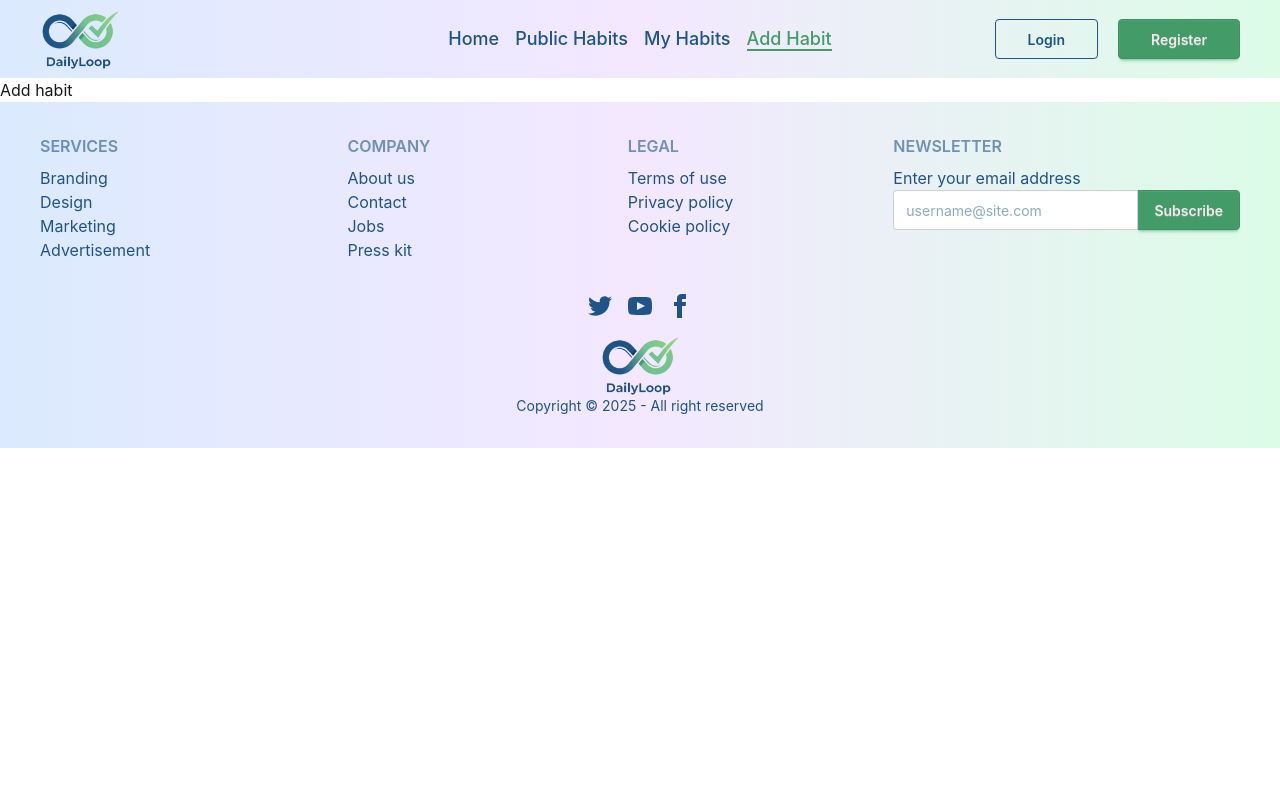
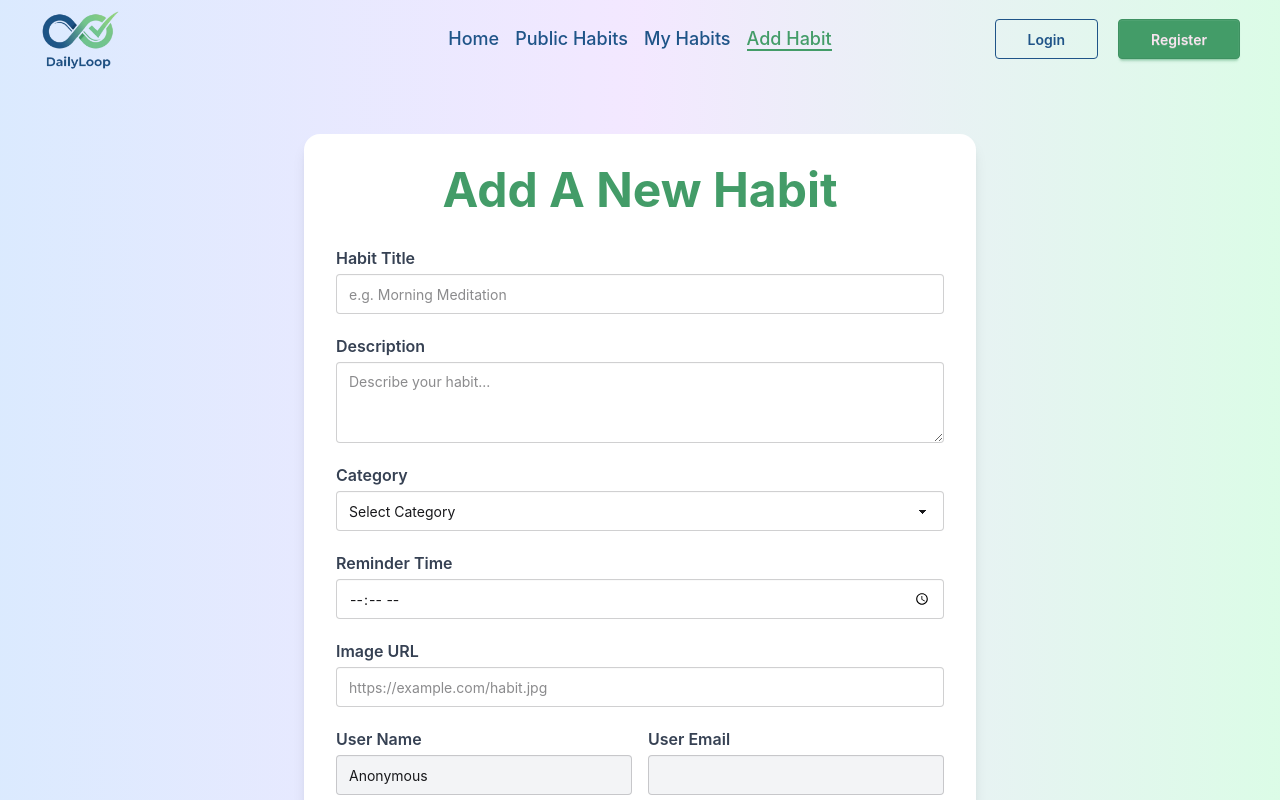
Before and after one commit to shamim1202/daily-loop-client, a React (Vite) app: page /add_habit in a window 1280 px wide. Shown: the top 800 px of the page. Built offline with nearby package versions, Linux system fonts and the light colour scheme; no server answers.

Commit message:
create add a habit route page and design it and make submit handler function

```diff
--- /dev/null
+++ b/src/pages/AddHabit/AddHabit.jsx
@@ -0,0 +1,185 @@
+import { useContext } from "react";
+import Swal from "sweetalert2";
+import { AuthContext } from "../../context/AuthProvider";
+
+const AddHabit = () => {
+  const { user, loading, setLoading } = useContext(AuthContext);
+  // Add a habit submit button function --------------------->
+  const handleAddHabit = async (e) => {
+    e.preventDefault();
+    setLoading(true);
+
+    const form = e.target;
+    const newHabit = {
+      title: form.title.value,
+      description: form.description.value,
+      category: form.category.value,
+      reminderTime: form.reminderTime.value,
+      imageUrl: form.imageUrl.value,
+      userEmail: user?.email,
+      userName: user?.displayName,
+      createdAt: new Date(),
+    };
+
+    try {
+      const res = await fetch("https://your-backend-server.com/habits", {
+        method: "POST",
+        headers: { "Content-Type": "application/json" },
+        body: JSON.stringify(newHabit),
+      });
+
+      const data = await res.json();
+
+      if (data.insertedId) {
+        Swal.fire({
+          icon: "success",
+          title: "Habit Added Successfully!",
+          text: `${newHabit.title} has been added to your loop.`,
+          showConfirmButton: false,
+          timer: 2000,
+        });
+        form.reset();
+      } else {
+        Swal.fire({
+          icon: "error",
+          title: "Failed to Add Habit",
+          text: "Something went wrong. Please try again.",
+        });
+      }
+    } catch (error) {
+      console.error(error);
+      Swal.fire({
+        icon: "error",
+        title: "Network Error",
+        text: "Could not connect to server. Please try later.",
+      });
+    } finally {
+      setLoading(false);
+    }
+  };
+
+  return (
+    <div className="md:max-w-7xl mx-auto min-h-screen bg-linear-to-r from-blue-100 via-purple-100 to-green-100 flex justify-center items-center py-6 md:py-14">
+      <div className="w-full max-w-2xl bg-white rounded-2xl shadow-lg p-8">
+        <h1 className="text-2xl md:text-5xl font-bold text-center text-secondary mb-8">
+          Add A New Habit
+        </h1>
+
+        <form onSubmit={handleAddHabit} className="space-y-5">
+          {/* ------------ Habit Title ------------ */}
+          <div>
+            <label className="block font-semibold text-gray-700">
+              Habit Title
+            </label>
+            <input
+              type="text"
+              name="title"
+              placeholder="e.g. Morning Meditation"
+              required
+              className="input input-bordered w-full mt-1"
+            />
+          </div>
+
+          {/* Description */}
+          <div>
+            <label className="block font-semibold text-gray-700">
+              Description
+            </label>
+            <textarea
+              name="description"
+              rows="3"
+              placeholder="Describe your habit..."
+              required
+              className="textarea textarea-bordered w-full mt-1"
+            ></textarea>
+          </div>
+
+          {/* Category Dropdown */}
+          <div>
+            <label className="block font-semibold text-gray-700">
+              Category
+            </label>
+            <select
+              name="category"
+              className="select select-bordered w-full mt-1"
+              required
+            >
+              <option value="">Select Category</option>
+              <option value="Morning">Morning</option>
+              <option value="Work">Work</option>
+              <option value="Fitness">Fitness</option>
+              <option value="Evening">Evening</option>
+              <option value="Study">Study</option>
+            </select>
+          </div>
+
+          {/* Reminder Time */}
+          <div>
+            <label className="block font-semibold text-gray-700">
+              Reminder Time
+            </label>
+            <input
+              type="time"
+              name="reminderTime"
+              required
+              className="input input-bordered w-full mt-1"
+            />
+          </div>
+
+          {/* Image URL */}
+          <div>
+            <label className="block font-semibold text-gray-700">
+              Image URL
+            </label>
+            <input
+              type="text"
+              name="imageUrl"
+              placeholder="https://example.com/habit.jpg"
+              required
+              className="input input-bordered w-full mt-1"
+            />
+          </div>
+
+          {/* User Info */}
+          <div className="grid grid-cols-1 md:grid-cols-2 gap-4">
+            <div>
+              <label className="block font-semibold text-gray-700">
+                User Name
+              </label>
+              <input
+                type="text"
+                value={user?.displayName || "Anonymous"}
+                readOnly
+                className="input input-bordered w-full mt-1 bg-gray-100"
+              />
+            </div>
+            <div>
+              <label className="block font-semibold text-gray-700">
+                User Email
+              </label>
+              <input
+                type="email"
+                value={user?.email || ""}
+                readOnly
+                className="input input-bordered w-full mt-1 bg-gray-100"
+              />
+            </div>
+          </div>
+
+          {/* Submit Button */}
+          <div className="text-center mt-6">
+            <button
+              type="submit"
+              disabled={loading}
+              className="btn btn-secondary w-full md:w-1/2"
+            >
+              {loading ? "Adding..." : "Add Habit"}
+            </button>
+          </div>
+        </form>
+      </div>
+    </div>
+  );
+};
+
+export default AddHabit;
--- a/src/pages/Home/Home.jsx
+++ b/src/pages/Home/Home.jsx
@@ -1,8 +1,14 @@
+import { useContext } from "react";
 import HeroSlider from "../../components/HeroSlider/HeroSlider";
+import Loading from "../../components/Loading/Loading";
+import { AuthContext } from "../../context/AuthProvider";
 
 const Home = () => {
+    const {loading, setLoading} = useContext(AuthContext)
+
     return (
         <div className="md:max-w-7xl mx-auto">
+            {loading && <Loading></Loading>}
             <HeroSlider></HeroSlider>
         </div>
     );
--- a/src/routes/router.jsx
+++ b/src/routes/router.jsx
@@ -1,6 +1,7 @@
 import { createBrowserRouter } from "react-router";
 import AuthLayout from "../layout/AuthLayout";
 import RootLayout from "../layout/HomeLayout";
+import AddHabit from "../pages/AddHabit/AddHabit";
 import ErrorPage from "../pages/ErrorPage/ErrorPage";
 import Home from "../pages/Home/Home";
 import Login from "../pages/Login/Login";
@@ -25,7 +26,7 @@ const router = createBrowserRouter([
       },
       {
         path: "add_habit",
-        element: <h1>Add habit</h1>,
+        element: <AddHabit></AddHabit>,
       },
       {
         path: "habit_details/:id",
```
